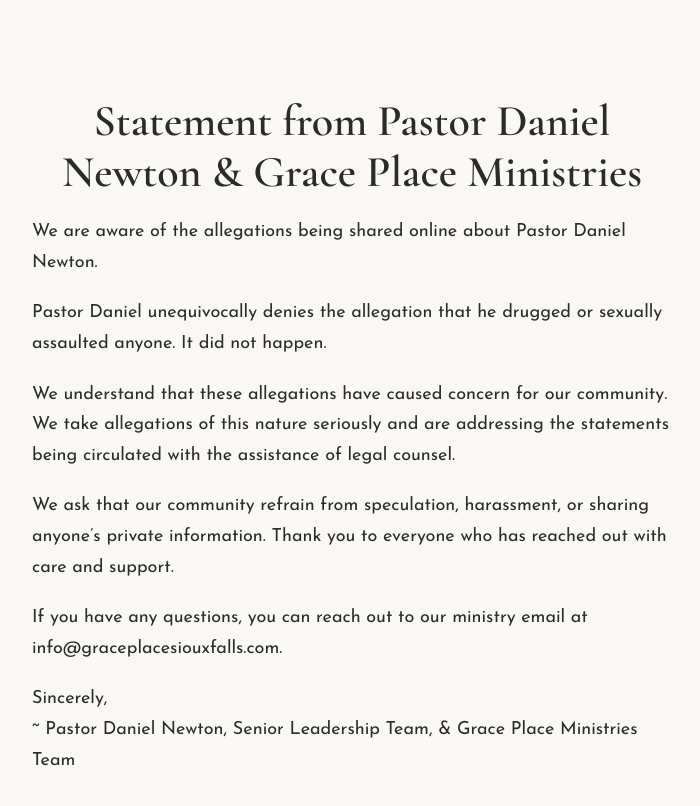
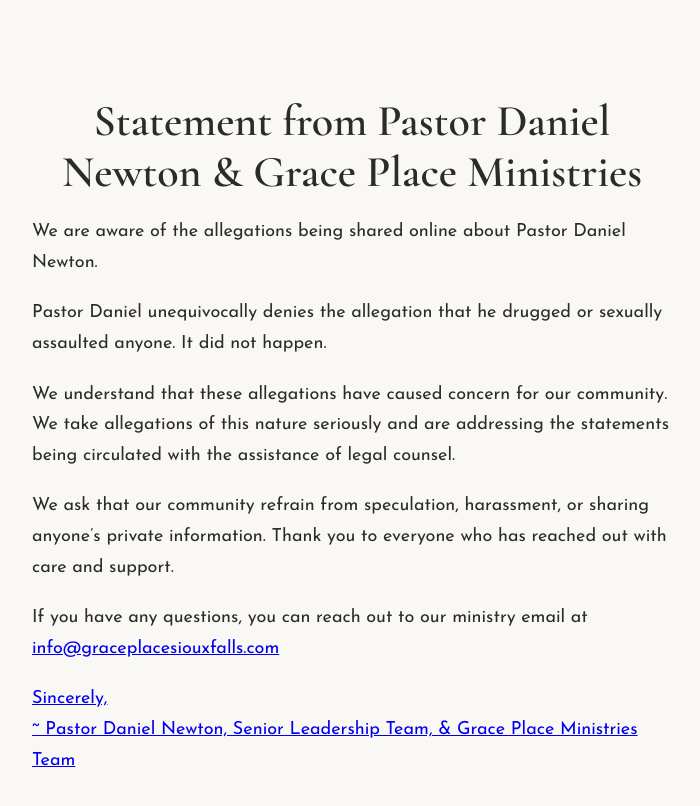
Before and after one commit to gpteam-26/website, a plain HTML site: page index.html in a window 1280 px wide. Shown: the whole page, without its empty margins (288-988 px from the left). Drawn offline with nearby package versions, Linux system fonts and the light colour scheme.

Commit message:
Update ministry email link in index.html

```diff
--- a/index.html
+++ b/index.html
@@ -53,7 +53,7 @@
 <p>Pastor Daniel unequivocally denies the allegation that he drugged or sexually assaulted anyone. It did not happen.</p>
 <p>We understand that these allegations have caused concern for our community. We take allegations of this nature seriously and are addressing the statements being circulated with the assistance of legal counsel.</p>
 <p>We ask that our community refrain from speculation, harassment, or sharing anyone’s private information. Thank you to everyone who has reached out with care and support.</p>
-<p>If you have any questions, you can reach out to our ministry email at info@graceplacesiouxfalls.com.</p>
+<p>If you have any questions, you can reach out to our ministry email at <a href="mailto:info@graceplacesiouxfalls.com?subject=Public%20Statement%20Questions">info@graceplacesiouxfalls.com</p>
 <p>Sincerely,
 <br>~ Pastor Daniel Newton, Senior Leadership Team, & Grace Place Ministries Team</p>
   </main>
```
